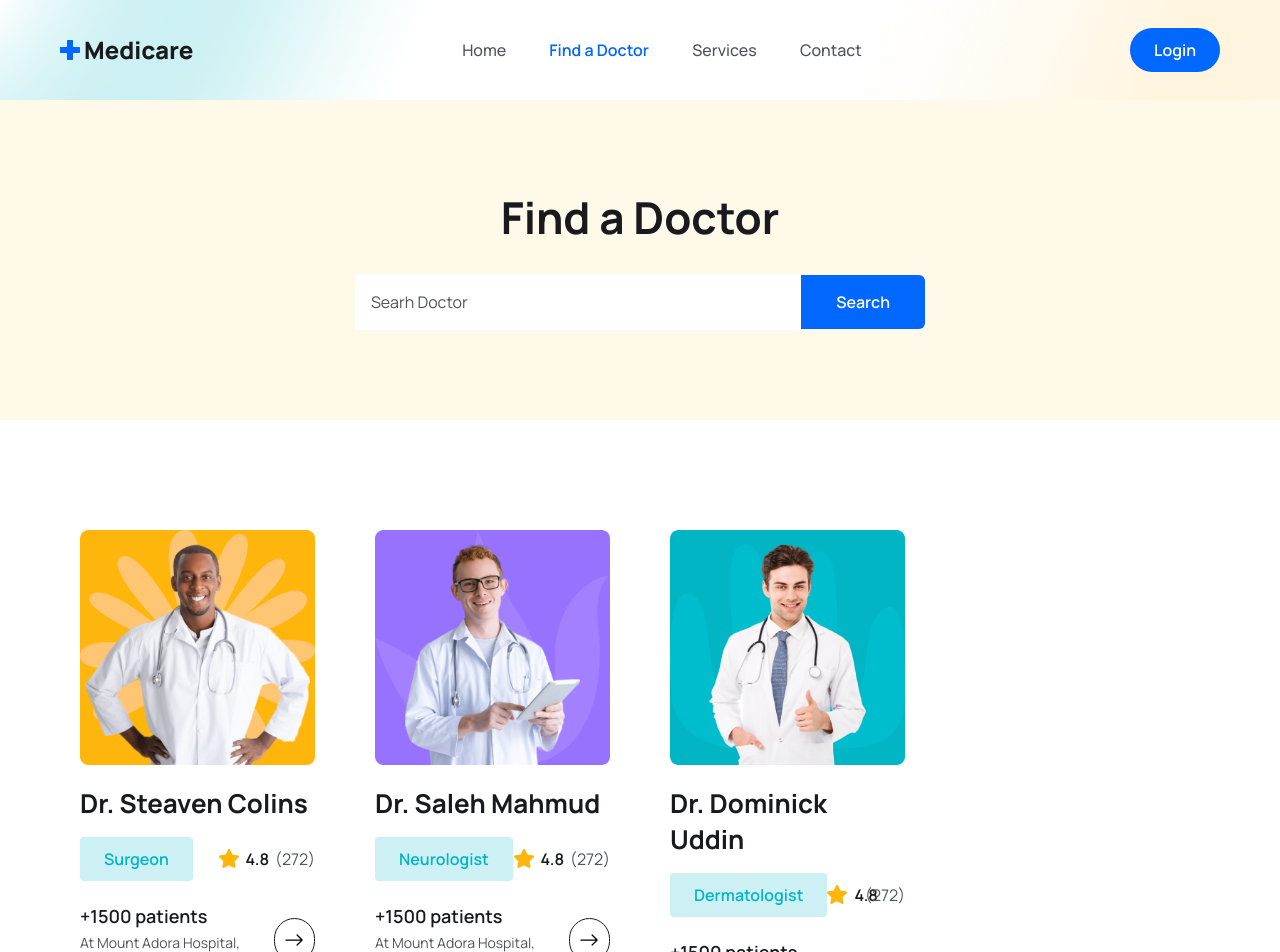
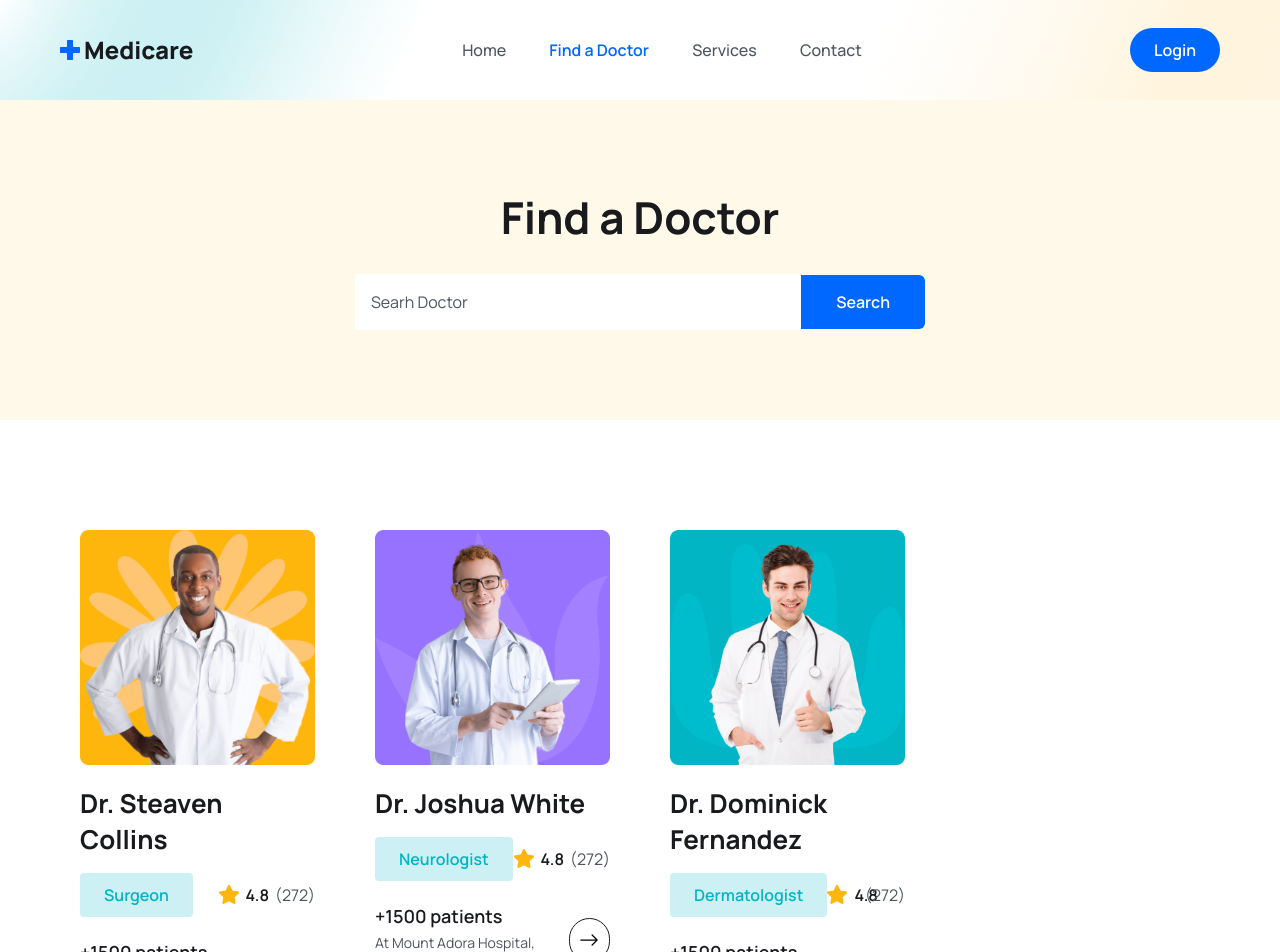
Before and after one commit to josuecross/doctor-appointmen-website, a React (Vite) app in the folder frontend/: page /doctors in a window 1280 px wide. Shown: the top 952 px of the page. Built offline with nearby package versions, Linux system fonts and the light colour scheme.

Commit message:
updated name of doctors

```diff
--- a/frontend/src/assets/data/doctors.js
+++ b/frontend/src/assets/data/doctors.js
@@ -5,7 +5,7 @@ import doctorImg03 from "../images/doctor-img03.png";
 export const doctors = [
   {
     id: "01",
-    name: "Dr. Steaven Colins",
+    name: "Dr. Steaven Collins",
     specialization: "Surgeon",
     avgRating: 4.8,
     totalRating: 272,
@@ -15,7 +15,7 @@ export const doctors = [
   },
   {
     id: "02",
-    name: "Dr. Saleh Mahmud",
+    name: "Dr. Joshua White",
     specialization: "Neurologist",
     avgRating: 4.8,
     totalRating: 272,
@@ -25,7 +25,7 @@ export const doctors = [
   },
   {
     id: "03",
-    name: "Dr. Dominick Uddin",
+    name: "Dr. Dominick Fernandez",
     specialization: "Dermatologist",
     avgRating: 4.8,
     totalRating: 272,
```
